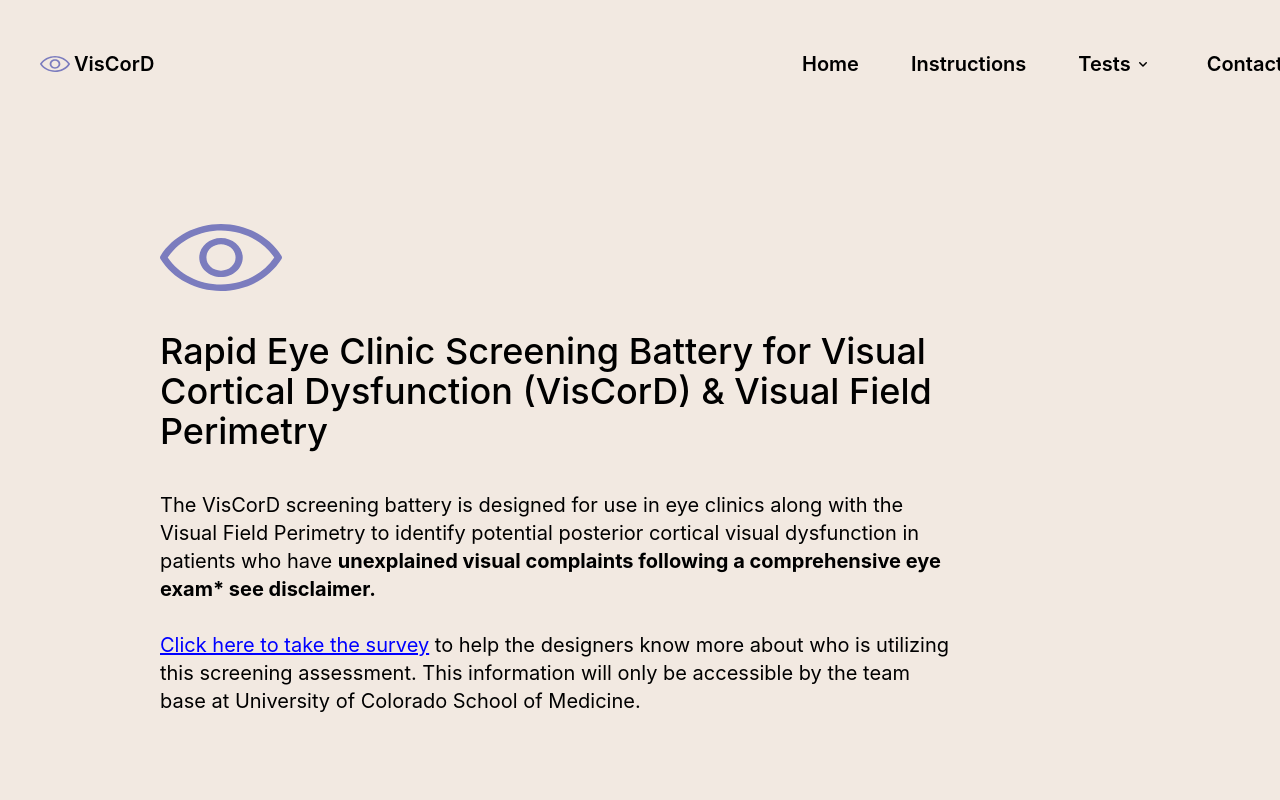
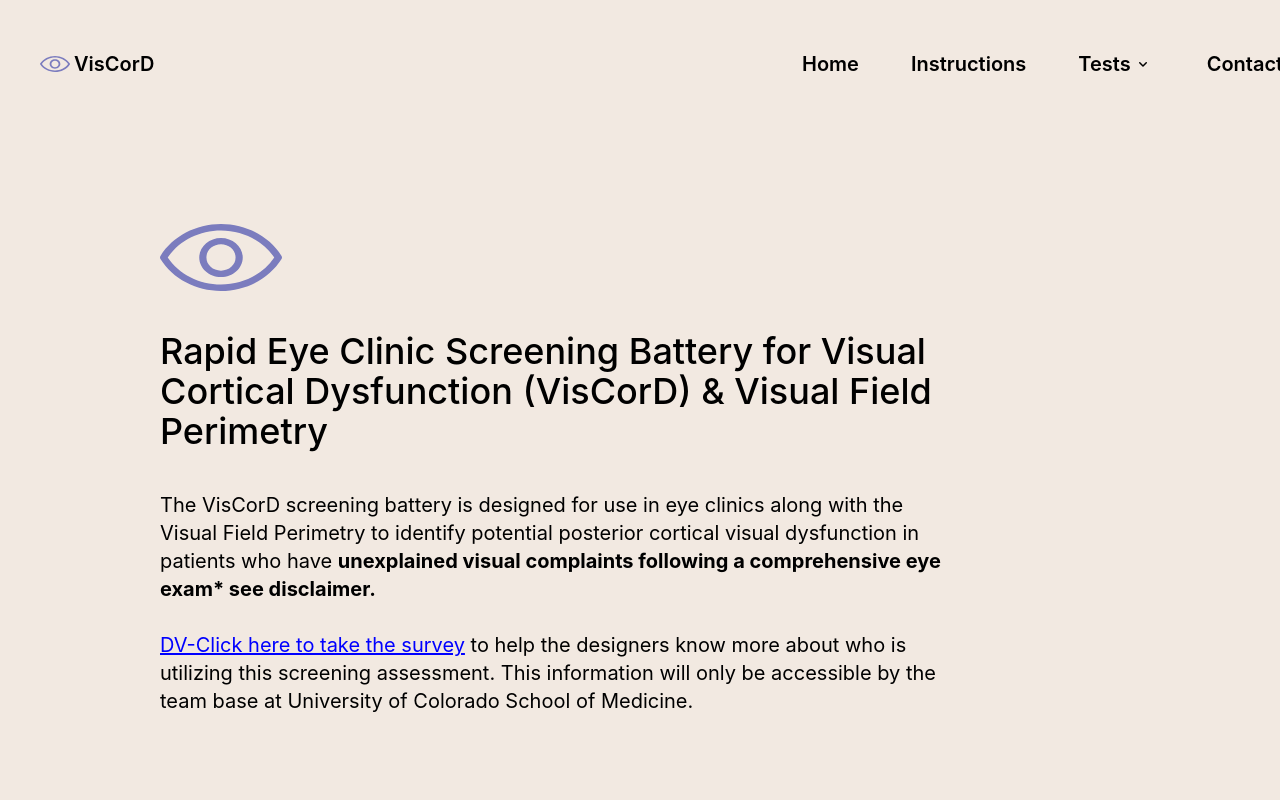
Before and after one commit to pelaklab/pca-assessment, a Next.js app: page / in a window 1280 px wide. Shown: the top 800 px of the page. Built offline with nearby package versions, Linux system fonts and the light colour scheme.

Commit message:
Update page.tsx

```diff
--- a/app/page.tsx
+++ b/app/page.tsx
@@ -22,7 +22,7 @@ export default function Home() {
               </strong>
             </p>
             <br />
-            <p><a href="https://redcap.ucdenver.edu/surveys/?s=EJLK3LN3F9WANDF4" target="_new" style={{ color:'blue' }}><u>Click here to take the survey</u></a> to help the designers know more about who is utilizing this screening assessment. This information will only be accessible by the team base at University of Colorado School of Medicine.</p>
+            <p><a href="https://redcap.ucdenver.edu/surveys/?s=EJLK3LN3F9WANDF4" target="_new" style={{ color:'blue' }}><u>DV-Click here to take the survey</u></a> to help the designers know more about who is utilizing this screening assessment. This information will only be accessible by the team base at University of Colorado School of Medicine.</p>
           </div>
         </div>
 
```
